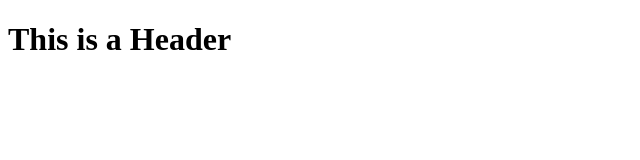
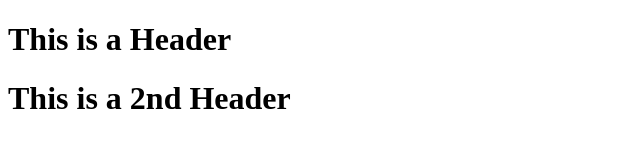
Before and after one commit to c62rw69/git-test, a plain HTML site: page index.html in a window 1280 px wide. Shown: the whole page, without its empty margins (0-640 px from the left). Drawn offline with Linux system fonts and the light colour scheme.

Commit message:
Second commit

```diff
--- a/index.html
+++ b/index.html
@@ -2,5 +2,6 @@
 <html>
     <body>
         <h1> This is a Header</h1>
+        <h1> This is a 2nd Header</h1>
     </body>
 </html>
```
